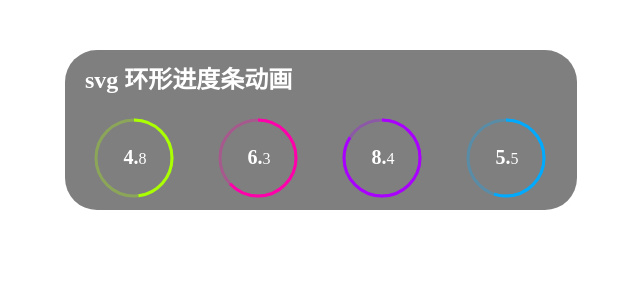
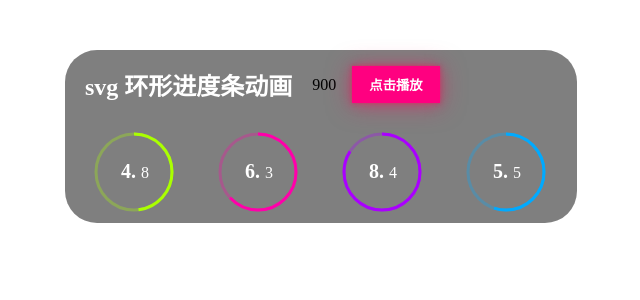
Before and after one commit to 1031531798/svg_animation_demo, a React app: page / in a window 1280 px wide. Shown: the top 300 px of the page, without its empty margins (58-698 px from the left). Built offline with nearby package versions, Linux system fonts and the light colour scheme; a web font is replaced by a local one.

Commit message:
✨ feat(添加气泡按钮):

```diff
--- /dev/null
+++ b/src/components/Button/particle/btnParticle.scss
@@ -0,0 +1,123 @@
+.btn-particle{
+  display: flex;
+  flex-direction: row;
+  justify-content: center;
+  align-items: center;
+  // 随机选择list其中一项（空心圆或者实心圆）
+  @function sample($list) {
+    @return nth($list, random(length($list)));
+  }
+  // 生成气泡
+  @function bubbles($color, $count: 16) {
+    $bubbles: ();
+    // define your own bubbles here!
+    // 空心圆和实心圆
+    $bubble-types: (
+      radial-gradient(circle, $color 20%, transparent 20%),
+      radial-gradient(circle, transparent 20%, $color 20%, transparent 30%)
+    );
+    // 循环创建气泡组
+    @for $i from 1 through $count {
+      $bubbles: append($bubbles, sample($bubble-types), comma);
+    }
+    @return $bubbles;
+  }
+  // 生成单个气泡的返回值域
+  @function random_range($min, $max) {
+    $rand: random();
+    $random_range: $min + floor($rand * (($max - $min) + 1));
+    @return $random_range;
+  }
+  // 设置气泡组的大小范围
+  @function random_sizes($count: 16) {
+    $sizes: ();
+    @for $i from 1 through $count {
+      $sizes: append(
+        $sizes,
+        (random_range(10, 20) * 1%) (random_range(10, 20) * 1%),
+        comma
+      );
+    }
+    @return $sizes;
+  }
+  &-btn{
+    --hue: 190;
+    --btn-bg-color: hsl(var(--hue), 100%, 50%);
+    --btn-bg-color-darker: hsl(var(--hue), 100%, 45%);
+    position: relative;
+    padding: 0.5rem 1rem;
+    background-color: var(--btn-bg-color);
+    border: 1px solid var(--btn-bg-color);
+    color: white;
+    font-weight: 600;
+    margin: 1rem;
+    cursor: pointer;
+    outline: transparent;
+    overflow: hidden;
+    user-select: none;
+    white-space: nowrap;
+    transition: 0.25s;
+    box-shadow:
+      0 0.1px 0.7px rgba(233, 30, 99, 0.141),
+      0 0.1px 1.7px rgba(233, 30, 99, 0.202),
+      0 0.3px 3.1px rgba(233, 30, 99, 0.25),
+      0 0.4px 5.6px rgba(233, 30, 99, 0.298),
+      0 0.8px 10.4px rgba(233, 30, 99, 0.359),
+      0 2px 25px rgba(233, 30, 99, 0.5)
+    ;
+  }
+  &-pink{
+    --hue: 330;
+  }
+  &-bubbles{
+    transition: transform ease-in 0.1s, background-color ease-in 0.1s,
+      box-shadow ease-in 0.25s;
+    overflow: visible;
+    &::before {
+      position: absolute;
+      content: "";
+      left: -2em;
+      right: -2em;
+      top: -2em;
+      bottom: -2em;
+      transition: ease-in-out 0.5s;
+      background-repeat: no-repeat;
+      background-image: bubbles(var(--btn-bg-color));
+      background-size: random_sizes();
+      background-position: 18% 40%, 20% 31%, 30% 30%, 40% 30%, 50% 30%, 57% 30%,
+        65% 30%, 80% 32%, 15% 60%, 83% 60%, 18% 70%, 25% 70%, 41% 70%, 50% 70%,
+        64% 70%, 80% 71%;
+      animation: bubbles ease-in-out 0.75s forwards;
+    }
+    &:active{
+      transform: scale(0.95);
+      background: var(--btn-bg-color-darker);
+      &::before {
+        // when the clicked mouse is up, trigger the animation.
+        // 通过将background-size 的值域范围变为0% 0%来去除背景的气泡
+        animation: none;
+        background-size: 0;
+      }
+    }
+  }
+  @keyframes bubbles {
+    0% {
+      background-position: 18% 40%, 20% 31%, 30% 30%, 40% 30%, 50% 30%, 57% 30%,
+        65% 30%, 80% 32%, 15% 60%, 83% 60%, 18% 70%, 25% 70%, 41% 70%, 50% 70%,
+        64% 70%, 80% 71%;
+    }
+
+    50% {
+      background-position: 10% 44%, 0% 20%, 15% 5%, 30% 0%, 42% 0%, 62% -2%,
+        75% 0%, 95% -2%, 0% 80%, 95% 55%, 7% 100%, 24% 100%, 41% 100%, 55% 95%,
+        68% 96%, 95% 100%;
+    }
+
+    100% {
+      background-position: 5% 44%, -5% 20%, 7% 5%, 23% 0%, 37% 0, 58% -2%, 80% 0%,
+        100% -2%, -5% 80%, 100% 55%, 2% 100%, 23% 100%, 42% 100%, 60% 95%, 70% 96%,
+        100% 100%;
+      background-size: 0% 0%;
+    }
+  }
+}
--- /dev/null
+++ b/src/components/Button/particle/btnParticle.tsx
@@ -0,0 +1,19 @@
+import React from "react";
+import './btnParticle.scss';
+type ParticlePropsType = {
+  label: string,
+  onClick: any
+}
+export class BtnParticle extends React.Component<ParticlePropsType>{
+  render(): React.ReactNode {
+    const prefixCls = 'btn-particle';
+    return (
+      <div className={prefixCls}>
+        <button
+        className={[`${prefixCls}-btn`, `${prefixCls}-pink`, `${prefixCls}-bubbles`].join(' ')}
+        onClick={() => {this.props.onClick()}}
+        >{this.props.label}</button>
+      </div>
+    );
+  }
+}
--- a/src/styles/index.scss
+++ b/src/styles/index.scss
@@ -10,7 +10,6 @@ html,body {
 .svg-show-list{
   display: grid;
   grid-template-columns: 40% 40%;
-  grid-template-rows: 10rem;
   grid-gap: 10px;
   margin: 50px auto;
   justify-content: center;
@@ -19,3 +18,8 @@ html,body {
   color: #fff;
   padding: 10px 20px;
 }
+.svg-demo-row{
+  display: flex;
+  flex-direction: row;
+  align-items: center;
+}
--- a/src/views/circle/cricle.scss
+++ b/src/views/circle/cricle.scss
@@ -56,5 +56,6 @@
   .number-int {
     font-size: 20px;
     font-weight: bold;
+    margin-right: 5px;
   }
 }
--- a/src/views/circle/index.jsx
+++ b/src/views/circle/index.jsx
@@ -1,25 +1,21 @@
 import React from "react";
+import { BtnParticle } from "../../components/Button/particle/btnParticle";
 import './cricle.scss'
 import {SvgCircle} from './cricle.tsx'
 export class SvgCircleList extends React.Component {
-  render() {
-    return <div className="svg-div">
-      <h2 className="svg-demo-title">svg 环形进度条动画</h2>
-      <div className="nav-box">
-        <SvgCircle note="4.8"></SvgCircle>
-        <SvgCircle note="6.3"></SvgCircle>
-        <SvgCircle note="8.4"></SvgCircle>
-        <SvgCircle note="5.5"></SvgCircle>
-      </div>
-    </div>;
+  constructor(props) {
+    super(props);
+    this.state = {
+      transitionDuration: 900,
+      circleList: [
+        {name: 'circle1', note: '4.8'},
+        {name: 'circle2', note: '6.3'},
+        {name: 'circle3', note: '8.4'},
+        {name: 'circle4', note: '5.5'}
+      ]
     }
   }
-window.onload = () => {
-  setSvgCircle()
-}
-const transitionDuration = 900
-
-function setSvgCircle () {
+  setSvgCircle () {
     const displays = document.querySelectorAll('.meter');
     displays.forEach(display => {
       let circlePath = display.querySelector('.circle-path')
@@ -27,18 +23,17 @@ function setSvgCircle () {
       let circumference = 2 * Math.PI * radius
       let num = 1 - (display.dataset.note / 10)
       let [int, dec] = display.dataset.note.split('.')
-    numAnimation(display, Number(int), '.number-int')
-    numAnimation(display, Number(dec), '.number-dec')
+      this.numAnimation(display, Number(int), '.number-int')
+      this.numAnimation(display, Number(dec), '.number-dec')
       circlePath.style.setProperty('stroke-dashoffset', circumference)
       setTimeout(() => circlePath.style.strokeDashoffset = circumference * num, 200);
     })
   }
 
-
-function numAnimation (display, num, className) {
+  numAnimation (display, num, className) {
     const dom = display.querySelector(className)
     const decPoint = className === '.number-int' ? '.' : ''
-  const time = transitionDuration / num
+    const time = this.state.transitionDuration / num
     let counter = 0
     let increase = setInterval(() => {
       if (counter >= num) {
@@ -48,3 +43,45 @@ function numAnimation (display, num, className) {
       counter++
     }, time)
   }
+  clearCircleNote () {
+    console.error('232')
+    this.setState((state) => ({
+      transitionDuration: 700,
+      circleList: state.circleList.map(item => {
+        return {
+          ...item,
+          note: '0'
+        }
+      })
+    }))
+  }
+  playerSvg () {
+    this.clearCircleNote()
+    setTimeout(() => {
+    console.log(this.state)
+
+    }, 1000)
+    const displays = document.querySelectorAll('.meter');
+  }
+  // 挂载完成触发
+  componentDidMount () {
+    this.setSvgCircle()
+  }
+  getCircle () {
+    return this.state.circleList.map(item => {
+      return <SvgCircle key={item.name} note={item.note}></SvgCircle>
+    })
+  }
+  render() {
+    return <div className="svg-div">
+      <div className="svg-demo-row">
+        <h2 className="svg-demo-title">svg 环形进度条动画</h2>
+        <span>{this.state.transitionDuration}</span>
+        <BtnParticle label="点击播放" onClick={() => {this.playerSvg()}}></BtnParticle>
+      </div>
+      <div className="nav-box">
+        {this.getCircle()}
+      </div>
+    </div>;
+  }
+}
```
Lines whose indentation alone changed are shown as unchanged.
